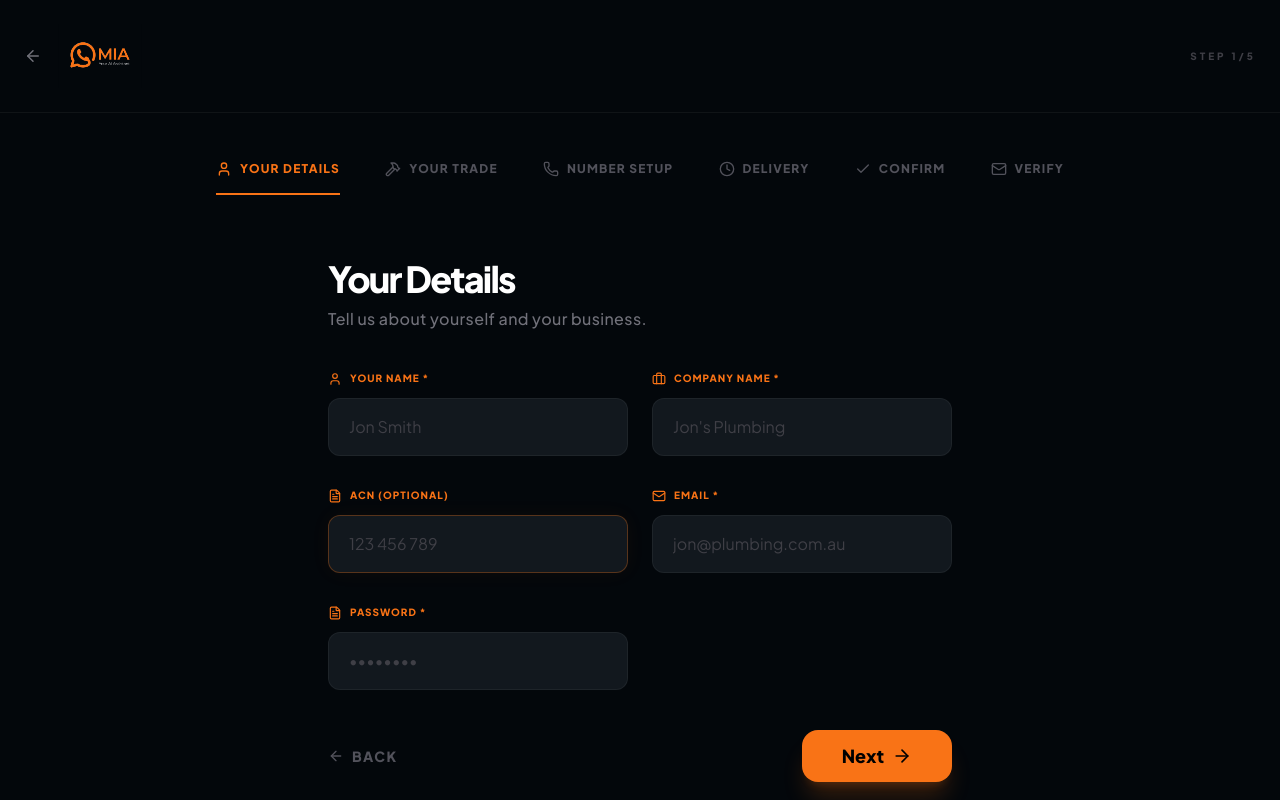
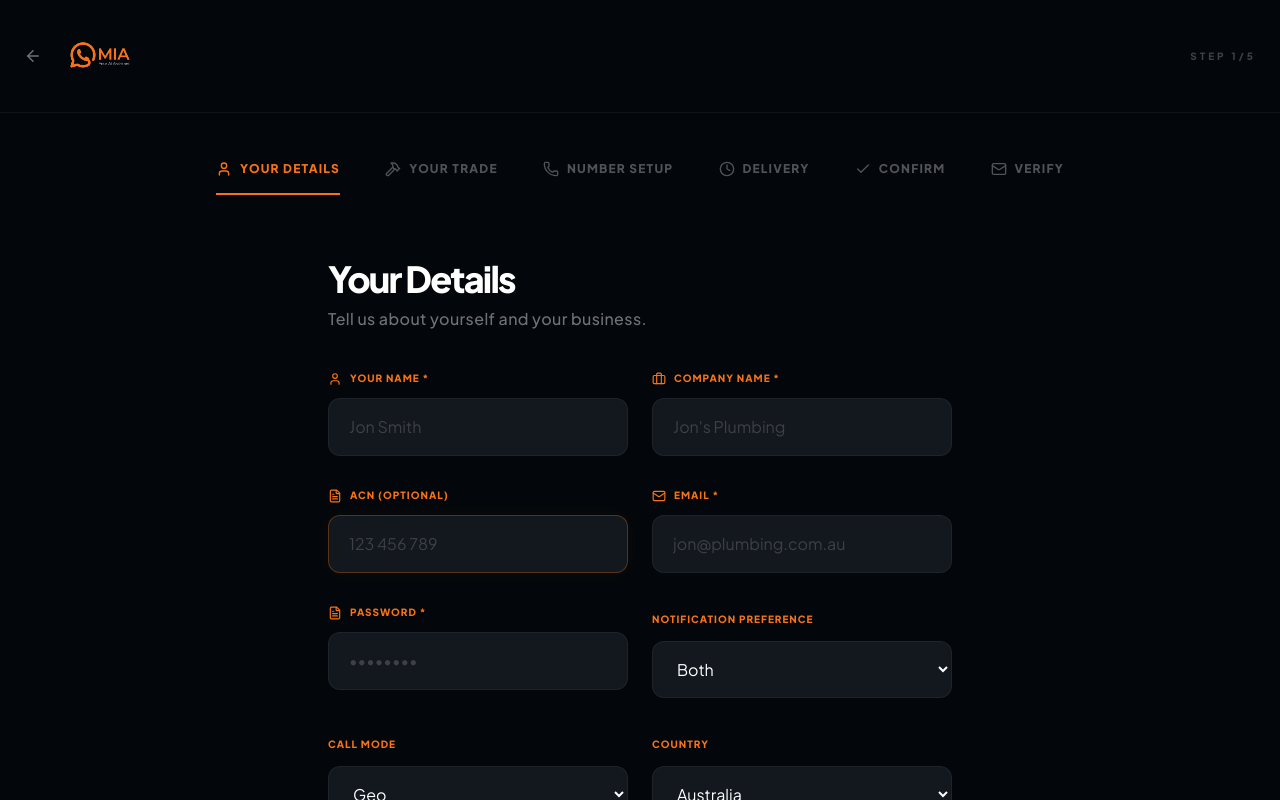
Before and after one commit to macworldgithub/tradie-frontend, a React (Vite) app: page / in a window 1280 px wide. Both pictures are taken after a click on the button "Get Started". Shown: the top 800 px of the page. Built offline with nearby package versions, Linux system fonts and the light colour scheme.

Commit message:
Signup Api updated

```diff
--- a/src/pages/Signup.tsx
+++ b/src/pages/Signup.tsx
@@ -812,6 +812,9 @@ export default function Signup({ onBack, onGoToLogin }: SignupProps) {
     setBusinessHours: true,
     openingTime: "07:00",     // 24-hour format
     closingTime: "18:00",     // 24-hour format
+     notificationPreference: "both",
+  callMode: "geo",
+  country: "AU",
   });
 
   const [agreedToTerms, setAgreedToTerms] = useState(false);
@@ -909,11 +912,17 @@ export default function Signup({ onBack, onGoToLogin }: SignupProps) {
   password: formData.password,
   trade: formData.trade,
   mobileNumber: formData.mobile,
+
   wantsGeoNumber: false,
   geoNumberType: "NONE",
   portingNumber: "",
+
   openingHours,
   paymentDetails: {},
+
+  country: formData.country,
+  notificationPreference: formData.notificationPreference,
+  callMode: formData.callMode,
 };
 
       const res = await authService.register(payload);
@@ -1010,9 +1019,33 @@ export default function Signup({ onBack, onGoToLogin }: SignupProps) {
               </p>
             </div>
           <div className="grid grid-cols-1 md:grid-cols-2 gap-x-6 gap-y-8">
-              <InputField label="Your Name *" value={formData.name} icon={<User size={14} />} placeholder="Jon Smith" error={errors.name} onChange={(v: string) => handleInputChange("name", v)} />
-              <InputField label="Company Name *" value={formData.company} icon={<Briefcase size={14} />} placeholder="Jon's Plumbing" error={errors.company} onChange={(v: string) => handleInputChange("company", v)} />
-              <InputField label="ACN (optional)" value={formData.acn} icon={<FileText size={14} />} placeholder="123 456 789" highlight onChange={(v: string) => handleInputChange("acn", v)} />
+  <InputField
+    label="Your Name *"
+    value={formData.name}
+    icon={<User size={14} />}
+    placeholder="Jon Smith"
+    error={errors.name}
+    onChange={(v: string) => handleInputChange("name", v)}
+  />
+
+  <InputField
+    label="Company Name *"
+    value={formData.company}
+    icon={<Briefcase size={14} />}
+    placeholder="Jon's Plumbing"
+    error={errors.company}
+    onChange={(v: string) => handleInputChange("company", v)}
+  />
+
+  <InputField
+    label="ACN (optional)"
+    value={formData.acn}
+    icon={<FileText size={14} />}
+    placeholder="123 456 789"
+    highlight
+    onChange={(v: string) => handleInputChange("acn", v)}
+  />
+
   <InputField
     label="Email *"
     value={formData.email}
@@ -1021,7 +1054,67 @@ export default function Signup({ onBack, onGoToLogin }: SignupProps) {
     error={errors.email}
     onChange={(v: string) => handleInputChange("email", v)}
   />
-              <InputField label="Password *" type="password" value={formData.password} icon={<FileText size={14} />} placeholder="••••••••" error={errors.password} onChange={(v: string) => handleInputChange("password", v)} />
+
+  <InputField
+    label="Password *"
+    type="password"
+    value={formData.password}
+    icon={<FileText size={14} />}
+    placeholder="••••••••"
+    error={errors.password}
+    onChange={(v: string) => handleInputChange("password", v)}
+  />
+
+  {/* Notification Preference */}
+  <div className="space-y-3">
+    <label className="text-[10px] font-black uppercase tracking-widest text-orange-500">
+      Notification Preference
+    </label>
+
+    <select
+      value={formData.notificationPreference}
+      onChange={(e) =>
+        handleInputChange("notificationPreference", e.target.value)
+      }
+      className="w-full bg-[#12181e] border border-white/5 rounded-xl px-5 py-4 text-white"
+    >
+      <option value="email">Email</option>
+      <option value="sms">SMS</option>
+      <option value="both">Both</option>
+    </select>
+  </div>
+
+  {/* Call Mode */}
+  <div className="space-y-3">
+    <label className="text-[10px] font-black uppercase tracking-widest text-orange-500">
+      Call Mode
+    </label>
+
+    <select
+      value={formData.callMode}
+      onChange={(e) => handleInputChange("callMode", e.target.value)}
+      className="w-full bg-[#12181e] border border-white/5 rounded-xl px-5 py-4 text-white"
+    >
+      <option value="geo">Geo</option>
+      <option value="ussd">USSD</option>
+    </select>
+  </div>
+
+  {/* Country */}
+  <div className="space-y-3">
+    <label className="text-[10px] font-black uppercase tracking-widest text-orange-500">
+      Country
+    </label>
+
+    <select
+      value={formData.country}
+      onChange={(e) => handleInputChange("country", e.target.value)}
+      className="w-full bg-[#12181e] border border-white/5 rounded-xl px-5 py-4 text-white"
+    >
+      <option value="AU">Australia</option>
+      <option value="NZ">New Zealand</option>
+    </select>
+  </div>
 </div>
           </div>
         )}
```
Also changed, not shown: src/services/authService.ts (line endings or trailing spaces). Lines whose indentation alone changed are shown as unchanged.
